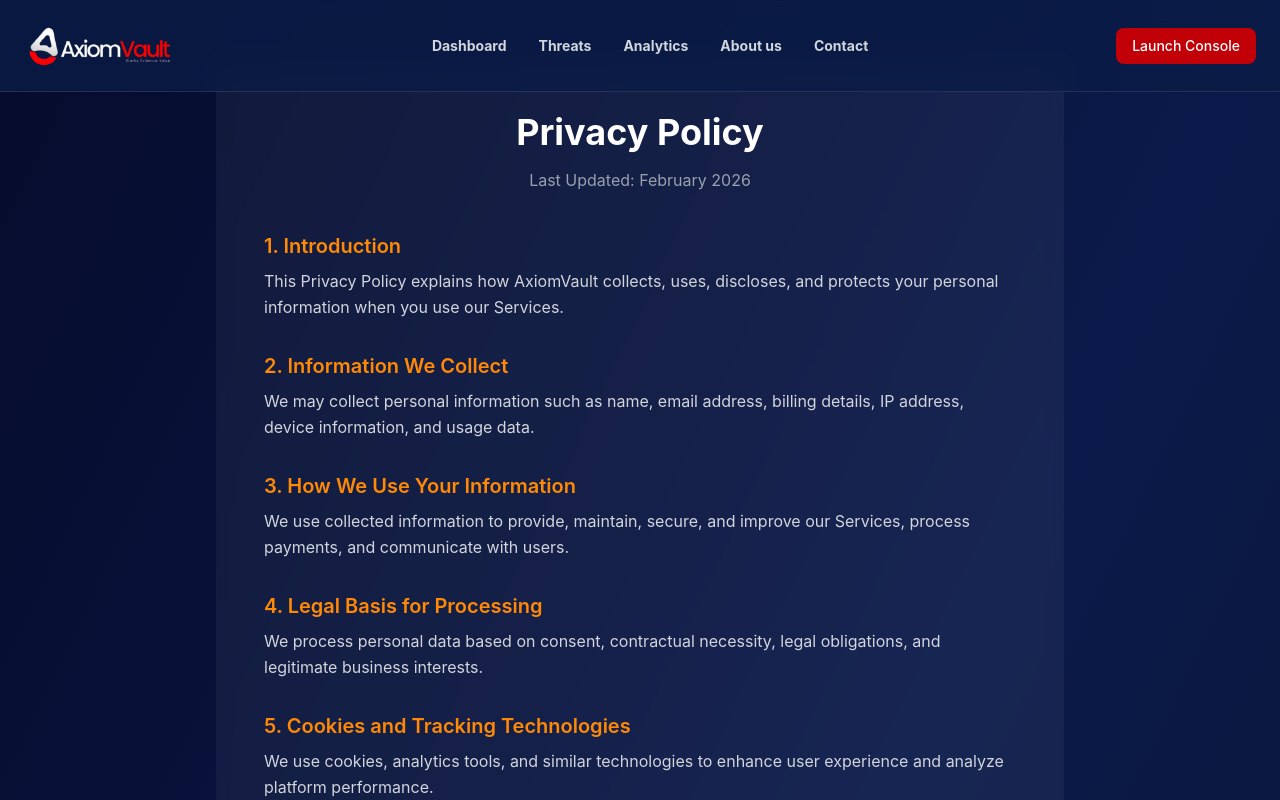
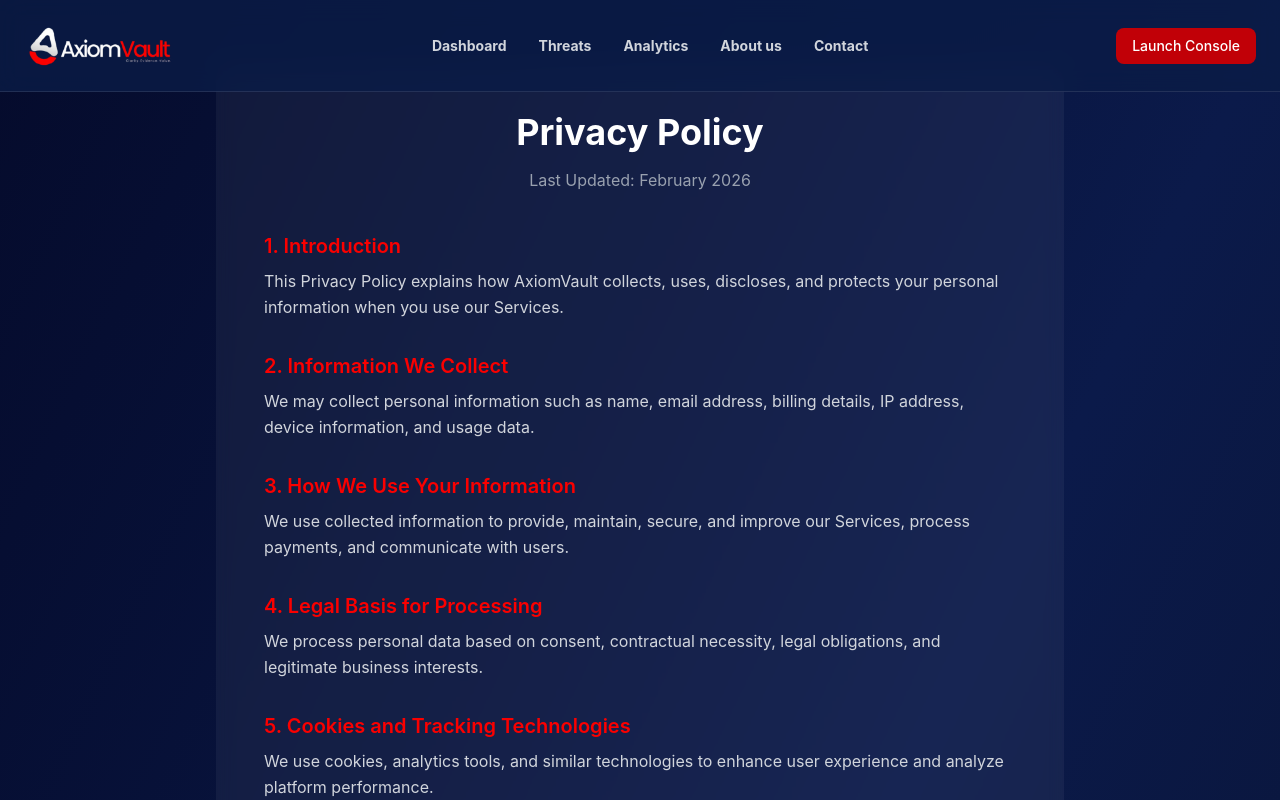
Before and after one commit to chikamso-cmd/AxiomVault, a React (Vite) app: page /privacy in a window 1280 px wide. Shown: the top 800 px of the page. Built offline with nearby package versions, Linux system fonts and the light colour scheme.

Commit message:
added the brand color to the terms and privacy pages

```diff
--- a/src/components/PolicyComponents.jsx
+++ b/src/components/PolicyComponents.jsx
@@ -1,6 +1,6 @@
 export const Section = ({ title, children }) => (
   <div>
-    <h3 className="text-lg md:text-xl font-semibold text-orange-400 mb-2">
+    <h3 className="text-lg md:text-xl font-semibold text-axiom-red mb-2">
       {title}
     </h3>
     <p>{children}</p>
@@ -9,7 +9,7 @@ export const Section = ({ title, children }) => (
 
 export const Section2 = ({ title, children }) => (
   <div>
-    <h3 className="text-lg md:text-xl font-semibold text-orange-400 mb-2">
+    <h3 className="text-lg md:text-xl font-semibold text-axiom-red mb-2">
       {title}
     </h3>
     <p>{children}</p>
@@ -18,7 +18,7 @@ export const Section2 = ({ title, children }) => (
 
 export const Section3 = ({ title, children }) => (
   <div>
-    <h3 className="text-lg md:text-xl font-semibold text-orange-400 mb-2">
+    <h3 className="text-lg md:text-xl font-semibold text-axiom-red mb-2">
       {title}
     </h3>
     <p>{children}</p>
```
